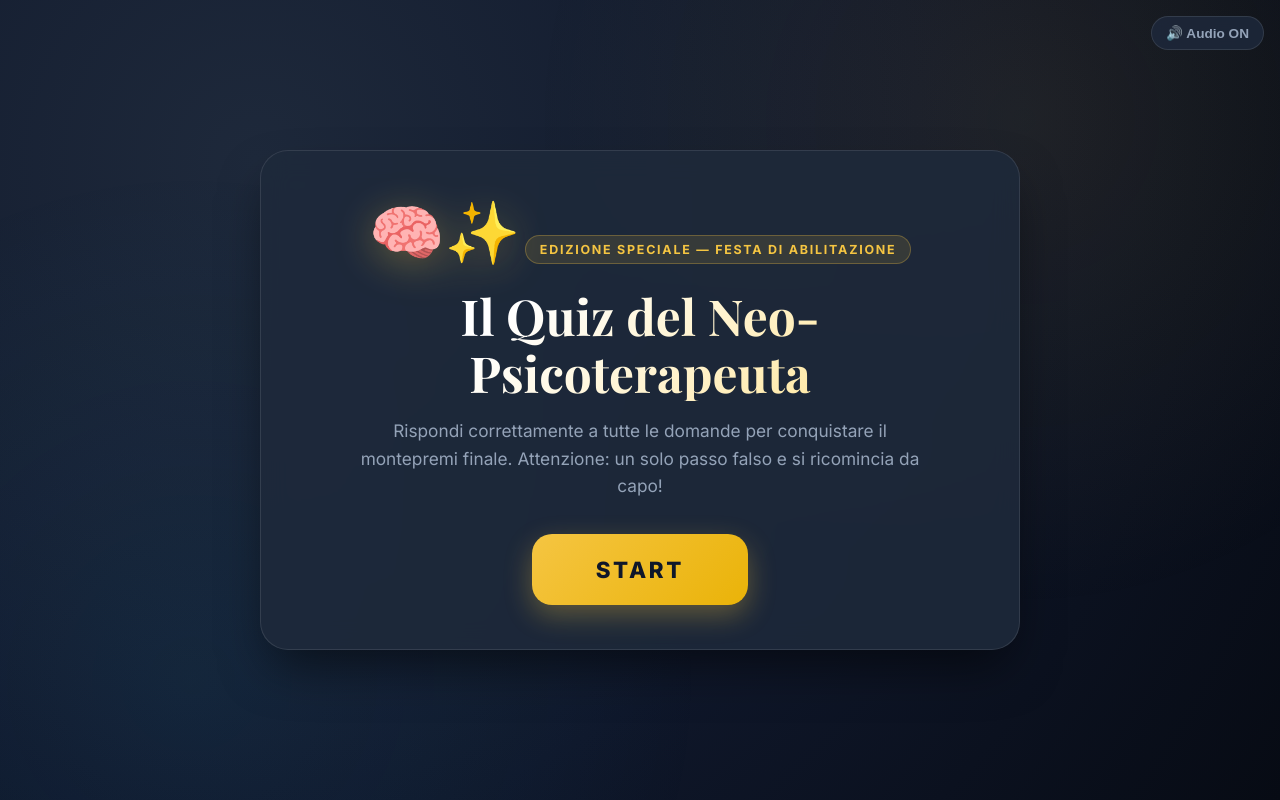
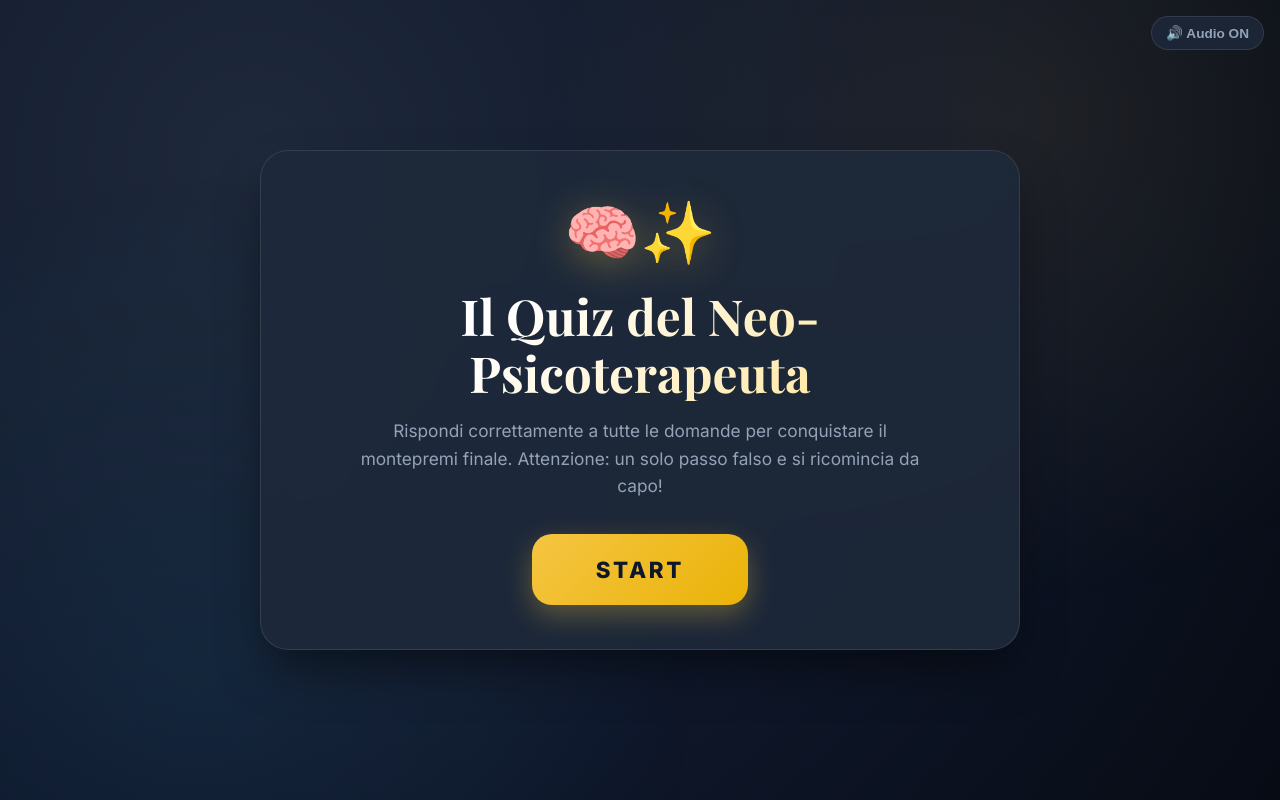
Before and after one commit to MircoDA/regalstef, a plain HTML site: page index.html in a window 1280 px wide. Drawn offline with nearby package versions, Linux system fonts and the light colour scheme; a web font is replaced by a local one.

Commit message:
Update index.html

```diff
--- a/index.html
+++ b/index.html
@@ -639,7 +639,6 @@
     <!-- 1. SCHERMATA COPERTINA -->
     <section id="screen-cover" class="screen active center">
       <div class="cover-icon">🧠✨</div>
-      <div class="eyebrow">Edizione Speciale — Festa di Abilitazione</div>
       <h1>Il Quiz del Neo-Psicoterapeuta</h1>
       <p class="subtitle">
         Rispondi correttamente a tutte le domande per conquistare il montepremi finale.
```
